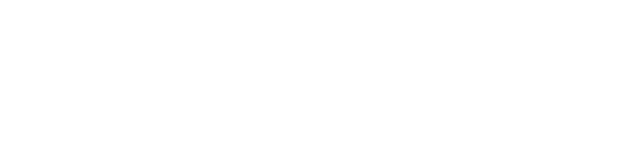
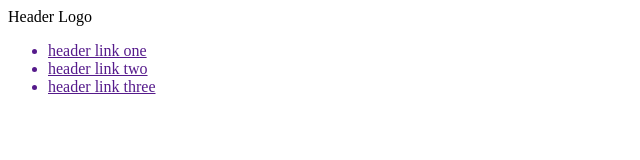
Before and after one commit to VRozenbergs/Landing-page, a plain HTML site: page index.html in a window 1280 px wide. Shown: the whole page, without its empty margins (0-640 px from the left). Drawn offline with Linux system fonts and the light colour scheme.

Commit message:
Added `<header>` and `<ul>` elements to header section

```diff
--- a/index.html
+++ b/index.html
@@ -4,5 +4,15 @@
     <meta charset="UTF-8" />
     <title>Landing page</title>
   </head>
-  <body></body>
+  <body>
+    <!--------------------------Header section----------------------------------------->
+    <header>Header Logo</header>
+
+    <ul>
+      <a href=""><li>header link one</li></a>
+      <a href=""><li>header link two</li></a>
+      <a href=""><li>header link three</li></a>
+    </ul>
+    <!---------------------------------------------------------------------------------->
+  </body>
 </html>
```
